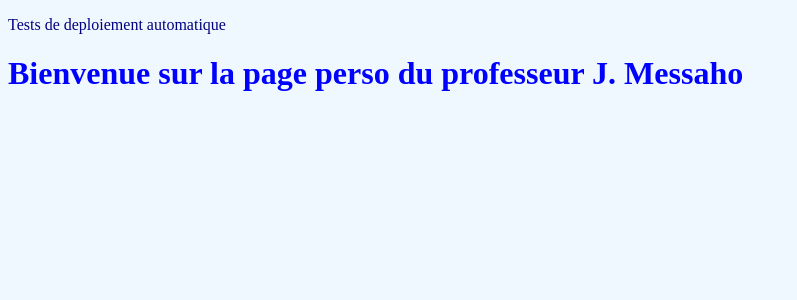
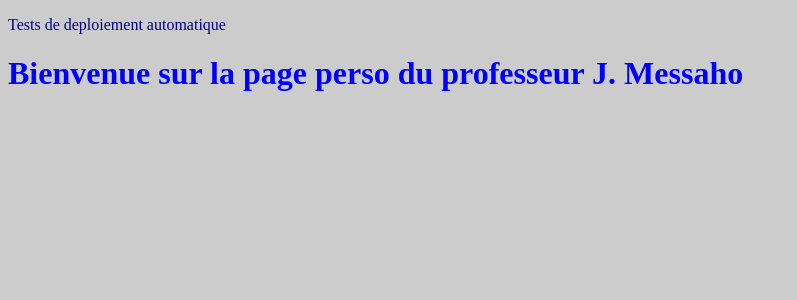
Before and after one commit to jmessaho/django26, a Django app: page / in a window 1280 px wide. Shown: the top 300 px of the page, without its empty margins (0-797 px from the left). Run offline with Django 5.2, Linux system fonts and the light colour scheme.

Commit message:
web26-122

```diff
--- a/app26/static/css/styles.css
+++ b/app26/static/css/styles.css
@@ -5,5 +5,5 @@ h1{
     color: blue;
 }
 body{
-    background: aliceblue;
+    background: #cccccc;
 }
```
